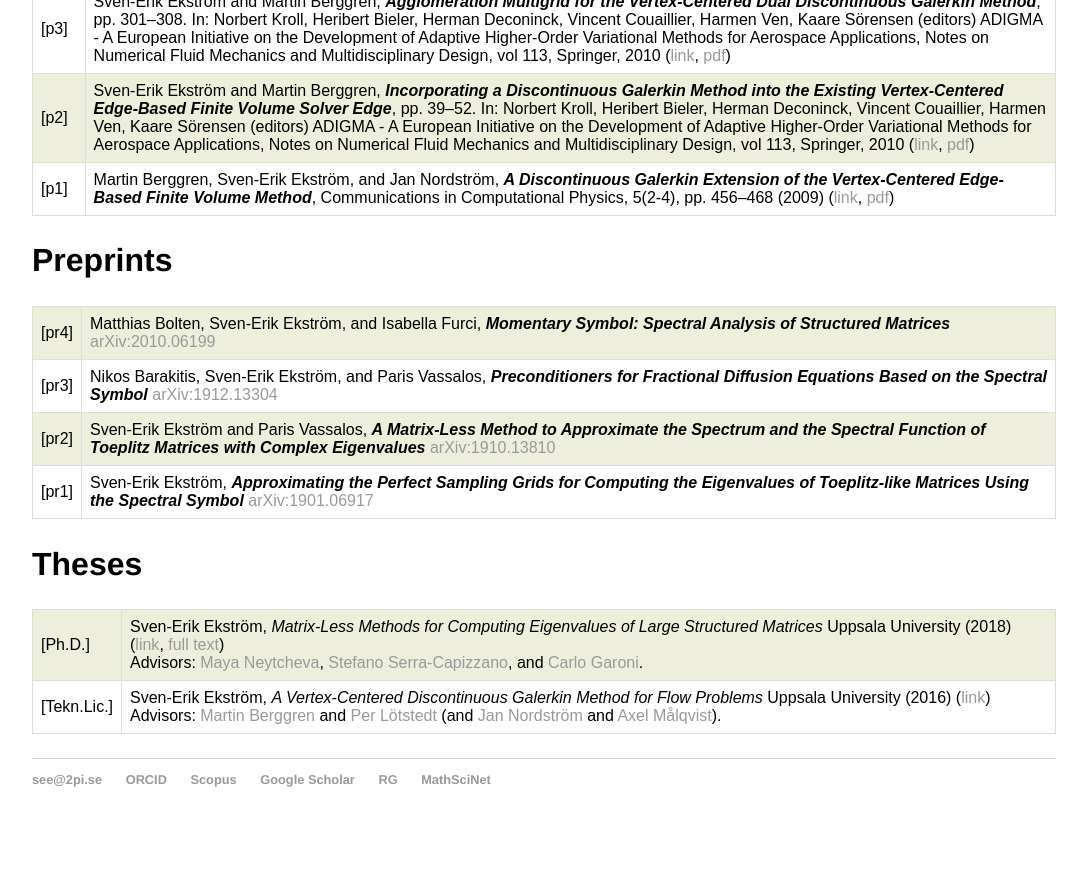
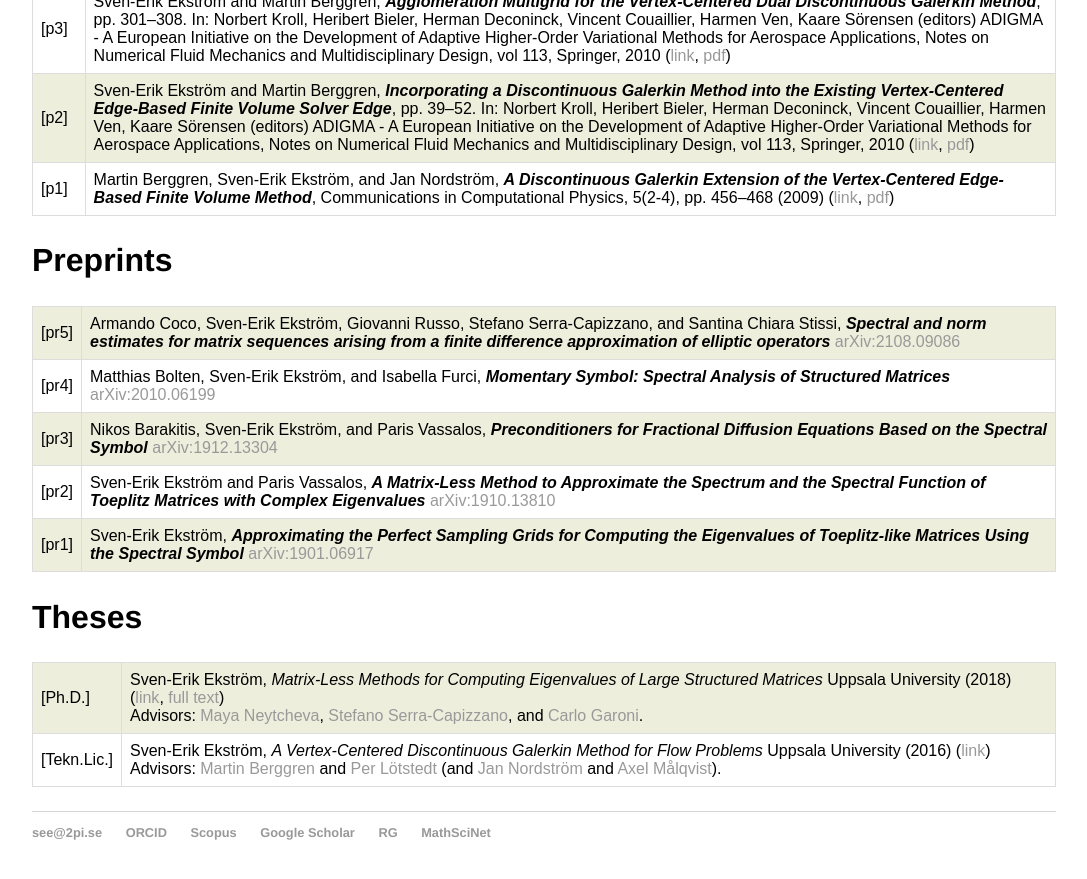
Before and after one commit to sverek/sverek.github.io, a Jekyll site: the page built from publications/index.html, in a window 1280 px wide and 900 px high, scrolled down 968 px. Shown: the top 879 px of the window, without its empty margins (96-1183 px from the left). Built offline with Jekyll 4.4.1, drawn with Linux system fonts in a browser that asks for light colours; before the commit the page ends 1815 px from its top, so only the background shows below that.

Commit message:
new preprint

```diff
--- a/publications/index.html
+++ b/publications/index.html
@@ -104,6 +104,12 @@ tr:nth-child(odd) {
 		<h2>Preprints</h2>
 		<table>
 			<tr>
+				<td>[pr5]</td>
+				<td>Armando Coco, Sven-Erik Ekström, Giovanni Russo, Stefano Serra-Capizzano, and Santina Chiara Stissi, <i><b>Spectral and norm estimates for matrix sequences arising from a finite difference approximation of elliptic operators
+				</b></i> <a href="https://arxiv.org/abs/2108.09086">arXiv:2108.09086</a>
+				</td>
+			</tr>
+			<tr>
 				<td>[pr4]</td>
 				<td>Matthias Bolten, Sven-Erik Ekström, and Isabella Furci, <i><b>Momentary Symbol: Spectral Analysis of Structured Matrices
 				</b></i> <a href="https://arxiv.org/abs/2010.06199">arXiv:2010.06199</a>
```
